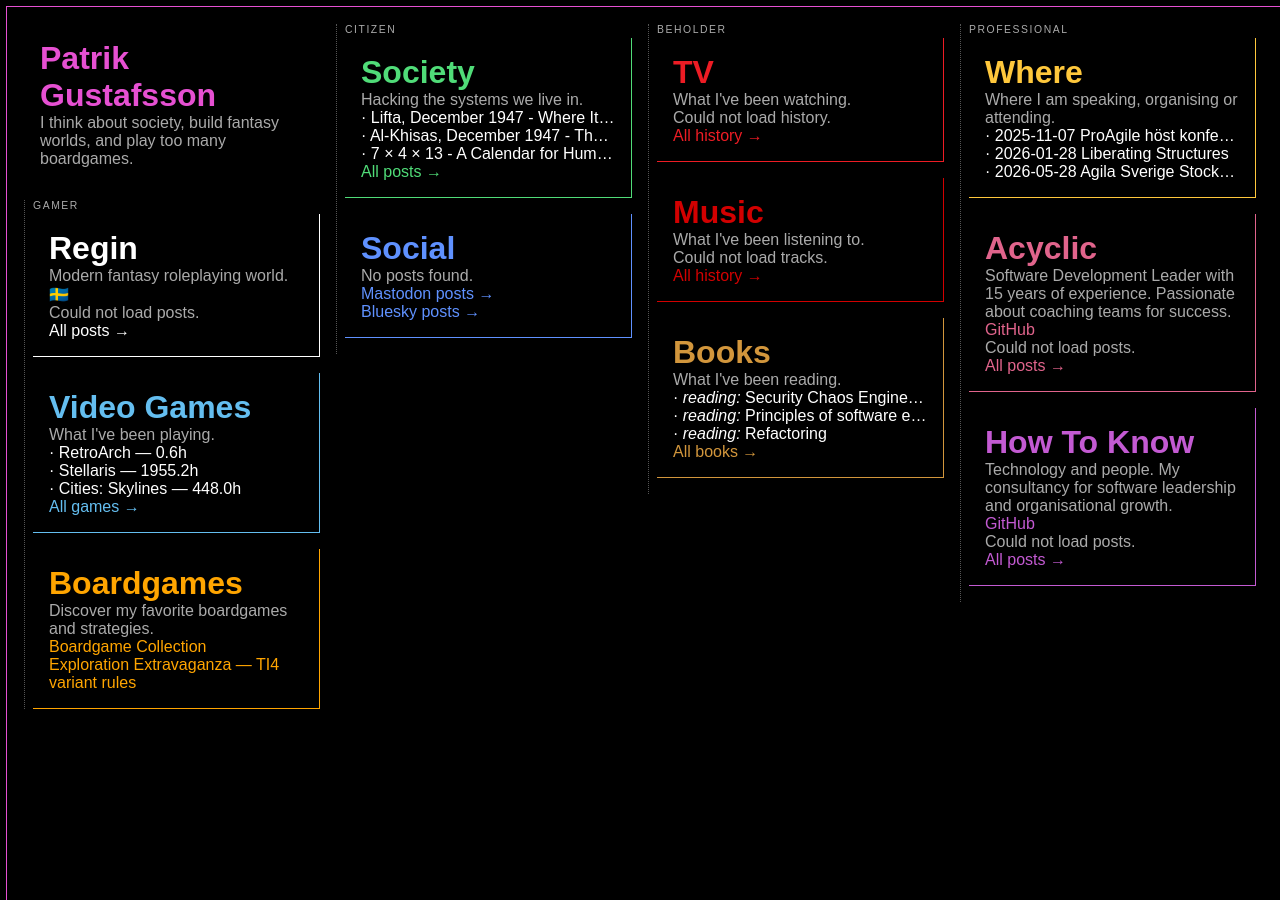
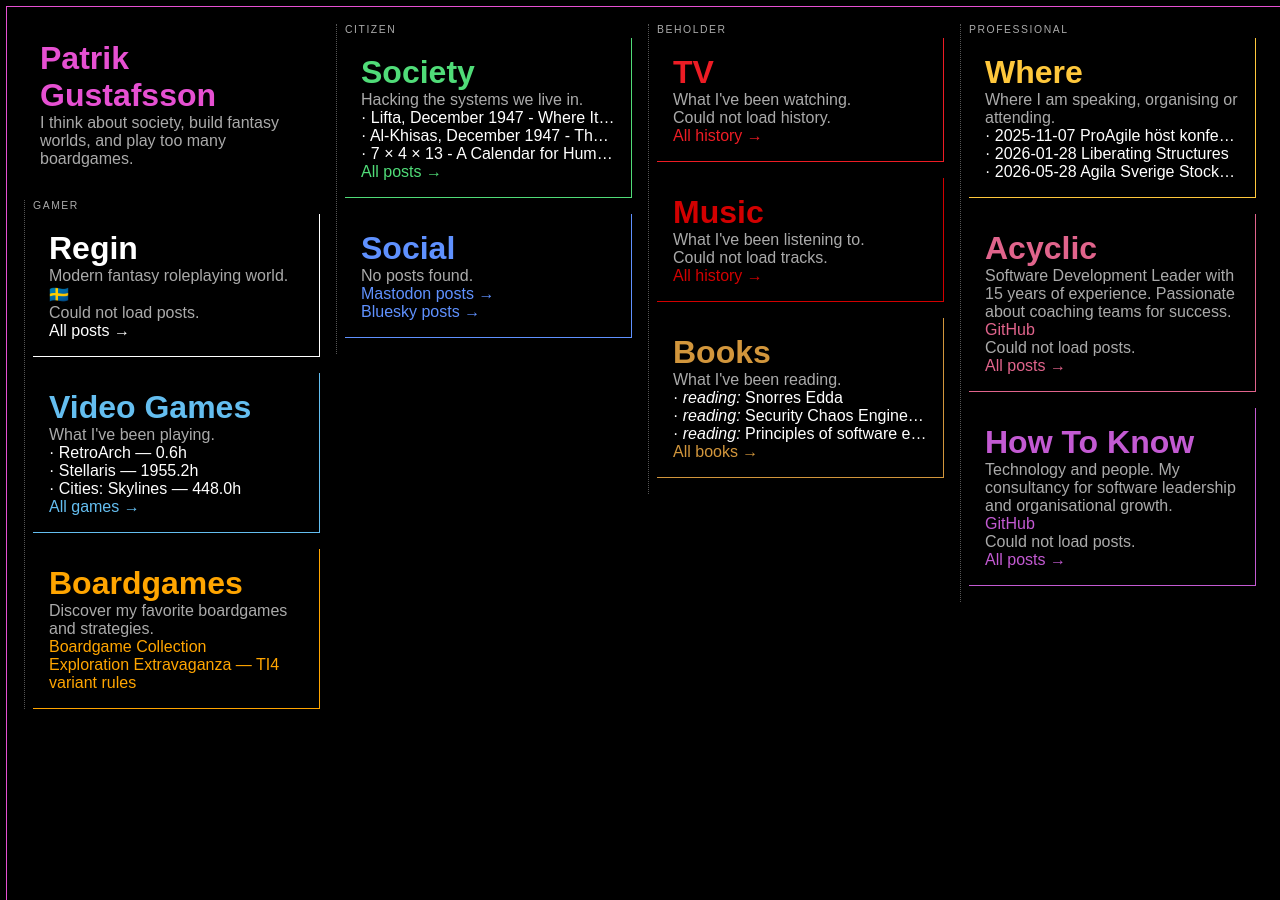
Before and after one commit to paven/paven.github.com, a Jekyll site: the page built from index.html, in a window 1280 px wide. Built offline with Jekyll 4.4.1, drawn with Linux system fonts in a browser that asks for light colours.

Commit message:
Update books

```diff
--- a/_data/books.yml
+++ b/_data/books.yml
@@ -1,9 +1,9 @@
+- title: 'Snorres Edda'
+  url: 'https://ramblingreaders.org/book/520749/s/snorres-edda'
+  status: 'reading'
 - title: 'Security Chaos Engineering'
   url: 'https://ramblingreaders.org/book/265478/s/security-chaos-engineering'
   status: 'reading'
 - title: 'Principles of software engineering management'
   url: 'https://ramblingreaders.org/book/169586/s/principles-of-software-engineering-management'
   status: 'reading'
-- title: 'Refactoring'
-  url: 'https://ramblingreaders.org/book/25255/s/refactoring'
-  status: 'reading'
```
